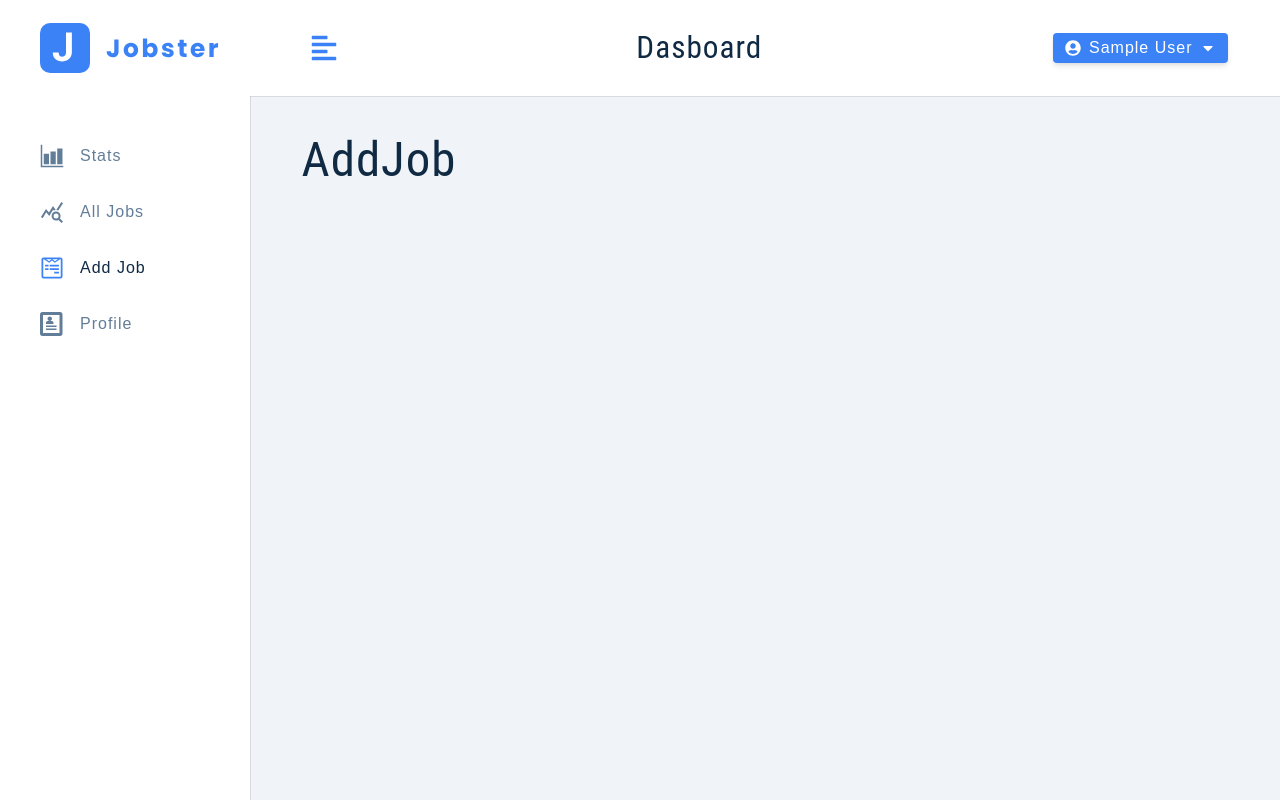
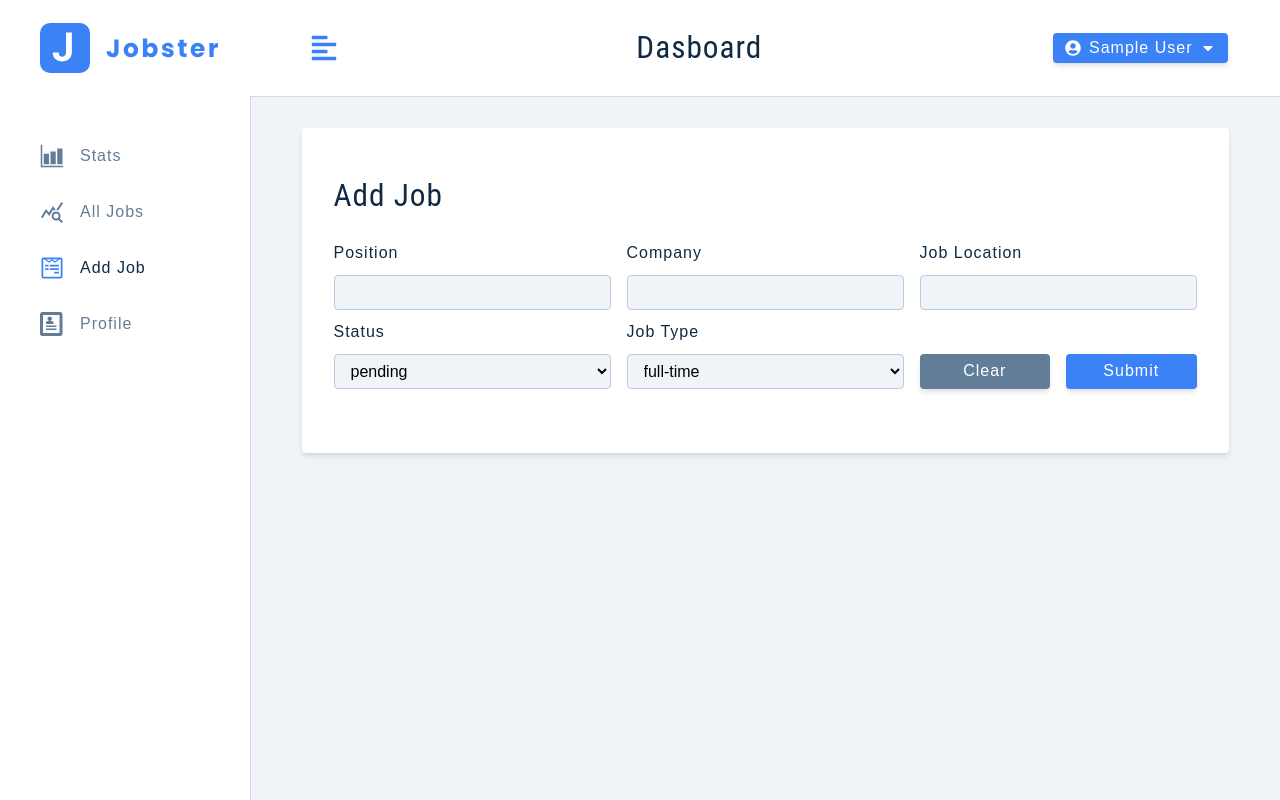
Before and after one commit to samsamhuynh/Project_Redux_Jobster, a React (Create React App) app: page /add-job in a window 1280 px wide. Built offline with nearby package versions, Linux system fonts and the light colour scheme; sample sign-in values are in the browser's storage.

Commit message:
handleChange Reducer

```diff
--- a/src/components/FormRow.js
+++ b/src/components/FormRow.js
@@ -6,6 +6,7 @@
             </label>
 
             <input
+                id={name}
                 type={type}
                 name={name}
                 value={value}
--- /dev/null
+++ b/src/components/FormRowSelect.js
@@ -0,0 +1,27 @@
+const FormRowSelect = ({labelText, name, value, handleChange, list}) => {
+    return (
+        <div className='form-row'>
+            <label htmlFor={name} className='form-label'>
+                {labelText || name}
+            </label>
+
+            <select
+                name={name}
+                id={name}
+                value={value}
+                onChange={handleChange}
+                className='form-select'
+            >
+                {list.map((itemValue, index) => {
+                    return (
+                        <option key={index} value={itemValue}>
+                            {itemValue}
+                        </option>
+                    );
+                })}
+            </select>
+        </div>
+    )
+};
+
+export default FormRowSelect;
--- a/src/components/index.js
+++ b/src/components/index.js
@@ -3,11 +3,13 @@
 import Navbar from "./Navbar";
 import SmallSidebar from "./SmallSidebar";
 import BigSidebar from "./BigSidebar";
+import FormRowSelect from "./FormRowSelect";
 
 export {
     Logo,
     FormRow,
     Navbar,
     SmallSidebar,
-    BigSidebar
+    BigSidebar,
+    FormRowSelect
 };
--- /dev/null
+++ b/src/features/job/jobSlice.js
@@ -0,0 +1,31 @@
+import { createSlice, createAsyncThunk } from '@reduxjs/toolkit';
+import { toast } from 'react-toastify';
+import customFetch from '../../utils/axios';
+import { getUserFromLocalStorage } from '../../utils/localStorage';
+
+const initialState = {
+  isLoading: false,
+  position: '',
+  company: '',
+  jobLocation: '',
+  jobTypeOptions: ['full-time', 'part-time', 'remote', 'internship'],
+  jobType: 'full-time',
+  statusOptions: ['interview', 'declined', 'pending'],
+  status: 'pending',
+  isEditing: false,
+  editJobId: '',
+};
+
+const jobSlice = createSlice({
+    name: 'job',
+    initialState,
+    reducers: {
+      handleChange : (state, {payload: {name, value}}) => {
+        state[name] = value;
+      },
+    },
+});
+
+export const {handleChange} = jobSlice.actions;
+
+export default jobSlice.reducer;
--- a/src/features/user/userSlice.js
+++ b/src/features/user/userSlice.js
@@ -1,11 +1,11 @@
 import { createSlice, createAsyncThunk } from "@reduxjs/toolkit";
 import { toast } from 'react-toastify';
-import customFetch from "../../utils/axios";
 import {
     addUserToLocalStorage,
     getUserFromLocalStorage,
     removeUserFromLocalStorage,
 } from "../../utils/localStorage";
+import { registerUserThunk, loginUserThunk, updateUserThunk } from "./userThunk";
 
 const initialState = {
     isLoading: false,
@@ -16,44 +16,21 @@
 export const registerUser = createAsyncThunk(
     'user/registerUser',
     async (user, thunkAPI) => {
-        try {
-            const resp = await customFetch.post('/auth/register', user);
-            return resp.data;
-        } catch (error) {
-            return thunkAPI.rejectWithValue(error.response.data.msg);
-        }
+        return registerUserThunk('/auth/register', user, thunkAPI);
     }
 );
 
 export const loginUser = createAsyncThunk(
     'user/loginUser',
     async (user, thunkAPI) => {
-        try {
-            const resp = await customFetch.post('/auth/login', user);
-            return resp.data;
-        } catch (error) {
-            return thunkAPI.rejectWithValue(error.response.data.msg);
-        }
+        return loginUserThunk('/auth/login', user, thunkAPI);
     }
 );
 
 export const updateUser = createAsyncThunk(
     'user/updateUser',
     async (user, thunkAPI) => {
-        try {
-            const resp = await customFetch.patch('/auth/updateUser', user, {
-                headers: {
-                    Authorization: `Bearer ${thunkAPI.getState().user.user.token}`,
-                },
-            });
-            return resp.data;
-        } catch (error) {
-            if (error.response.status === 401) {
-                thunkAPI.dispatch(logoutUser());
-                return thunkAPI.rejectWithValue('Unauthorized! Logging Out...');
-            }
-            return thunkAPI.rejectWithValue(error.response.data.msg);
-        }
+        return updateUserThunk('/auth/updateUser', user, thunkAPI);
     }
 );
 
--- /dev/null
+++ b/src/features/user/userThunk.js
@@ -0,0 +1,37 @@
+import customFetch from "../../utils/axios";
+import { logoutUser } from "./userSlice";
+
+export const registerUserThunk = async(url, user, thunkAPI) => {
+    try {
+        const resp = await customFetch.post(url, user);
+        return resp.data;
+    } catch (error) {
+        return thunkAPI.rejectWithValue(error.response.data.msg);
+    }
+};
+
+export const loginUserThunk = async(url, user, thunkAPI) => {
+    try {
+        const resp = await customFetch.post(url, user);
+        return resp.data;
+    } catch (error) {
+        return thunkAPI.rejectWithValue(error.response.data.msg);
+    }
+};
+
+export const updateUserThunk = async(url, user, thunkAPI) => {
+    try {
+        const resp = await customFetch.patch(url, user, {
+            headers: {
+                Authorization: `Bearer ${thunkAPI.getState().user.user.token}`,
+            },
+        });
+        return resp.data;
+    } catch (error) {
+        if (error.response.status === 401) {
+            thunkAPI.dispatch(logoutUser());
+            return thunkAPI.rejectWithValue('Unauthorized! Logging Out...');
+        }
+        return thunkAPI.rejectWithValue(error.response.data.msg);
+    }
+};
--- a/src/pages/dashboard/AddJob.js
+++ b/src/pages/dashboard/AddJob.js
@@ -1,5 +1,110 @@
+import { FormRow, FormRowSelect } from '../../components';
+import Wrapper from '../../assets/wrappers/DashboardFormPage';
+import { useSelector, useDispatch } from 'react-redux';
+import { toast } from 'react-toastify';
+import { handleChange } from '../../features/job/jobSlice';
+
 const AddJob = () => {
-    return <h1>AddJob</h1>;
+    const {
+        isLoading,
+        position,
+        company,
+        jobLocation,
+        jobType,
+        jobTypeOptions,
+        status,
+        statusOptions,
+        isEditing,
+        editJobId,
+    } = useSelector((store) => store.job);
+
+    const disabled = useDispatch();
+
+    const handleSubmit = (e) => {
+        e.preventDefault();
+
+        if (!position || !company || !jobLocation) {
+            toast.error('Please fill in all fields');
+            return;
+        }
+    };
+
+    const handleJobInput = (e) => {
+        const name = e.target.name;
+        const value = e.target.value;
+        disabled(handleChange({name, value}));
+    };
+
+    return (
+        <Wrapper>
+            <form className='form'>
+                <h3>{isEditing ? 'edit job' : 'add job'}</h3>
+
+                <div className='form-center'>
+                    {/* position */}
+                    <FormRow
+                        type='text'
+                        name='position'
+                        value={position}
+                        handleChange={handleJobInput}
+                    />
+
+                    {/* company */}
+                    <FormRow
+                        type='text'
+                        name='company'
+                        value={company}
+                        handleChange={handleJobInput}
+                    />
+
+                    {/* jobLocation */}
+                    <FormRow
+                        type='text'
+                        name='jobLocation'
+                        labelText='job location'
+                        value={jobLocation}
+                        handleChange={handleJobInput}
+                    />
+
+                    {/* status */}
+                    <FormRowSelect
+                        name='status'
+                        value={status}
+                        handleChange={handleJobInput}
+                        list={statusOptions}
+                    />
+
+                    {/* job type */}
+                    <FormRowSelect
+                        name='jobType'
+                        labelText='job type'
+                        value={jobType}
+                        handleChange={handleJobInput}
+                        list={jobTypeOptions}
+                    />
+
+                    <div className='btn-container'>
+                        <button
+                            type='button'
+                            className='btn btn-block clear-btn'
+                            onClick={() => console.log('clear values')}
+                        >
+                            clear
+                        </button>
+
+                        <button
+                            type='submit'
+                            className='btn btn-block submit-btn'
+                            onClick={handleSubmit}
+                            disabled={isLoading}
+                        >
+                            submit
+                        </button>
+                    </div>
+                </div>
+            </form>
+        </Wrapper>
+    )
 };
 
 export default AddJob;
--- a/src/store.js
+++ b/src/store.js
@@ -1,8 +1,10 @@
 import { configureStore } from "@reduxjs/toolkit";
 import userSlice from "./features/user/userSlice";
+import jobSlice from "./features/job/jobSlice";
 
 export const store = configureStore({
     reducer: {
         user: userSlice,
+        job: jobSlice,
     }
 })
```
